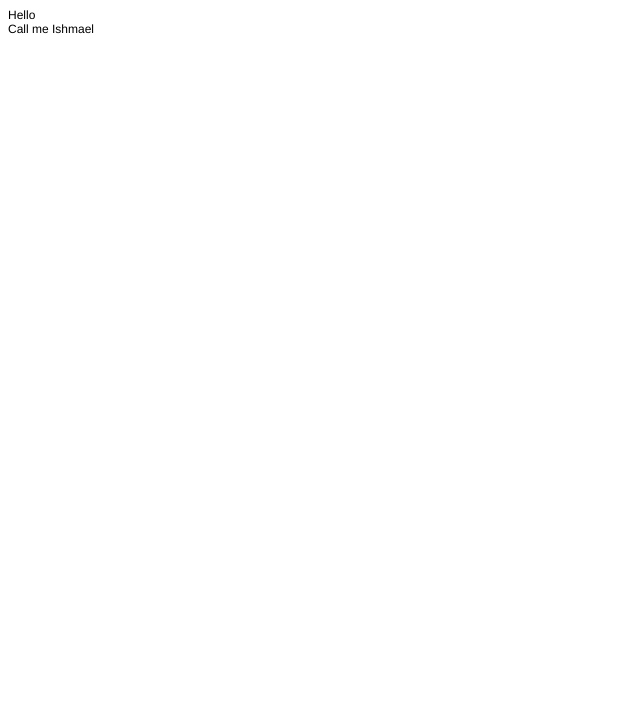
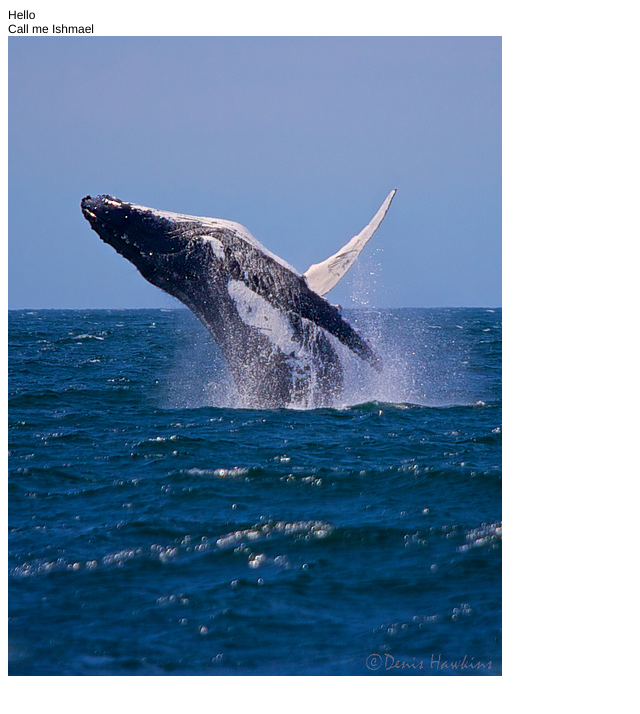
Before and after one commit to zachrnz/gitPracticeWebsite, a plain HTML site: page index.html in a window 1280 px wide. Shown: the whole page, without its empty margins (0-640 px from the left). Drawn offline with Linux system fonts and the light colour scheme.

Commit message:
Add an image

```diff
--- a/index.html
+++ b/index.html
@@ -15,6 +15,7 @@
 <body>
 <p class="p1"><span class="s1">Hello<span class="Apple-converted-space"> </span></span></p>
 <p class="p1"><span class="s1">Call me Ishmael</span></p>
+<img src="images/breaching_whale.jpg">
 <p class="p2"><span class="s1"></span><br></p>
 </body>
 </html>
```
Also changed, not shown: images/breaching_whale.jpg (added).
